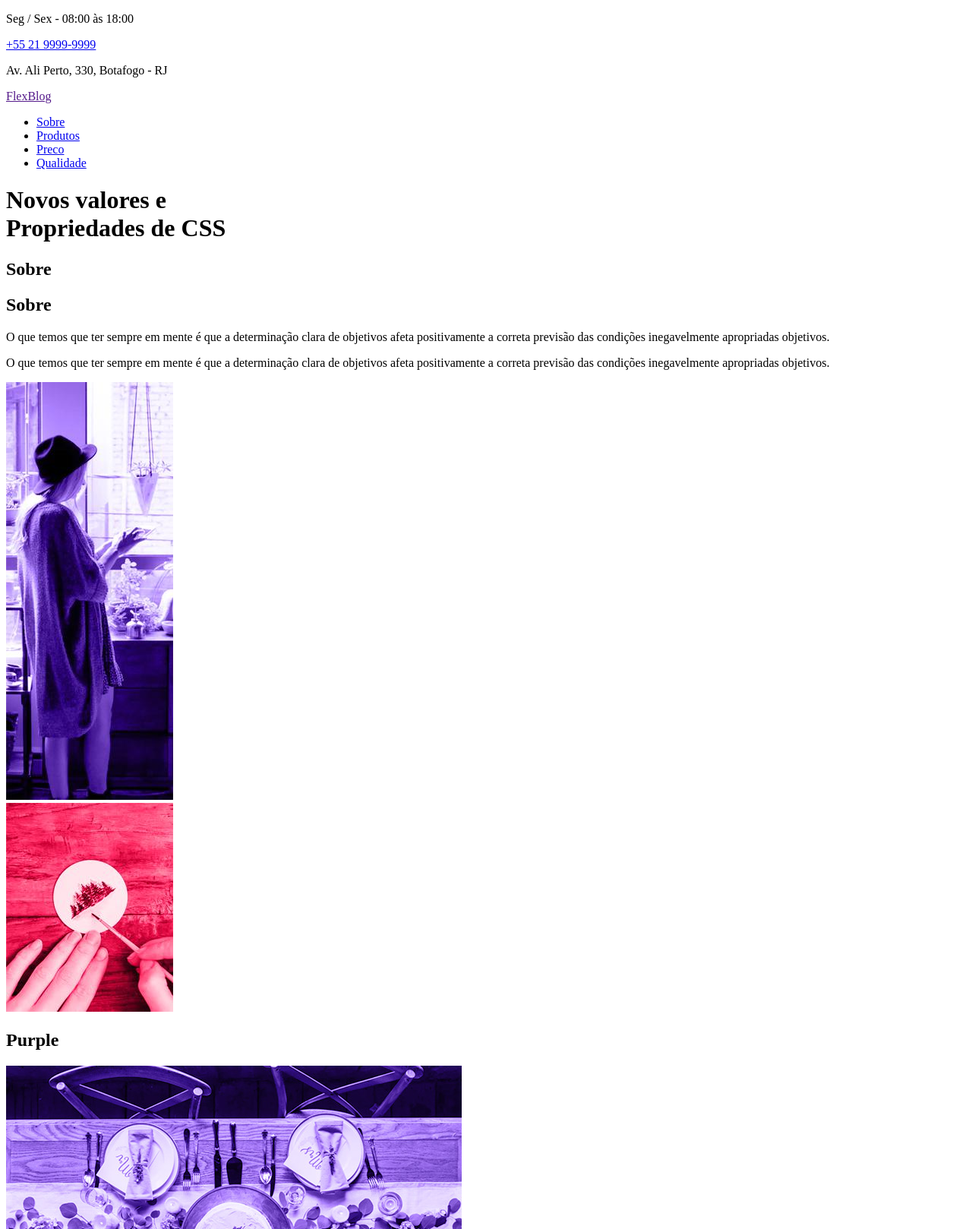
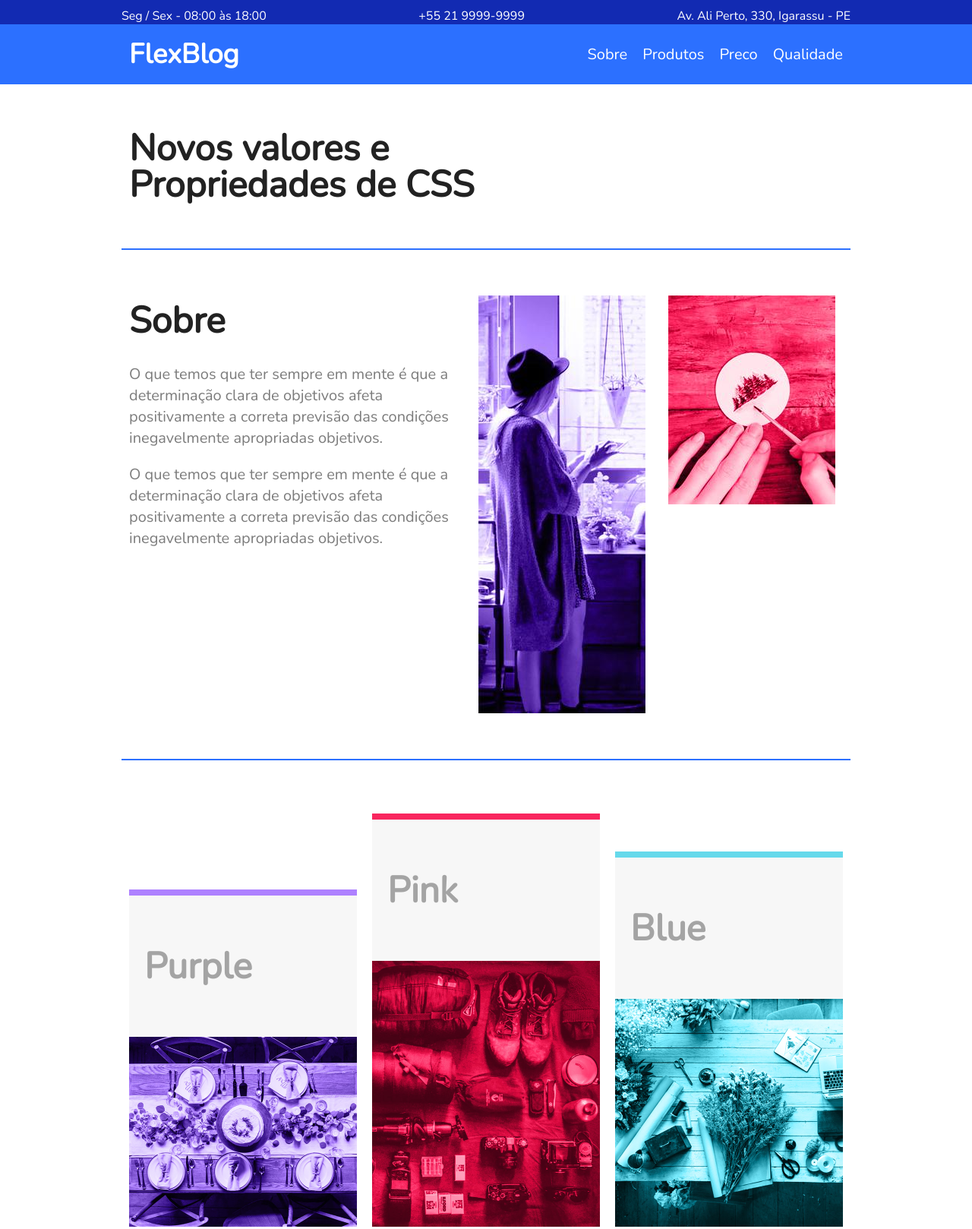
Before and after one commit to VICTORHUGOJS/CSS-FLEX, a plain HTML site: page CSS FLEXBOX/index.html in a window 1280 px wide. Shown: the top 1618 px of the page at 76% size. Drawn offline with nearby package versions, Linux system fonts and the light colour scheme.

Commit message:
css alter

```diff
--- a/CSS FLEXBOX/css/estilo.css
+++ b/CSS FLEXBOX/css/estilo.css
@@ -0,0 +1,221 @@
+body,h1, h2, p , ul, li , a      /* Resert estilo */
+{
+    margin: 0px;
+    padding: 0px;
+}
+
+body  /*     */
+{
+    font-family: "Nunito", Helvetica, Arial, sans-serif;
+    color: #222222;
+}
+
+ul {  /* Retirando estilo    */
+    list-style: none;
+}
+a {
+    text-decoration: none;
+}
+
+img {  /* Responsivo */
+    display: block;
+    max-width: 100%;  /*  não estoura o container   */
+}
+
+ *{
+     box-sizing: border-box; /*  caixa de borda*/
+ }
+
+/* Superinfo*/
+
+.superinfo-bg {
+    background: #122ab2;
+    color: white;
+
+}
+
+.superinfo {
+    max-width: 960px; /*  largura máxima Passo de 960 alinha ao centro  */
+    margin:0 auto;
+    display: flex;
+    justify-content: space-between ;  /*Criar um espaçamento nos elemento  */
+    flex-wrap: wrap; /*Quebra o elemento para a proxima linha */
+    padding-top: 10px; /*Desgruda do topo  = acolchoado*/
+}
+
+.superinfo p , superinfo a {
+    margin: 0 px 10px 10px; /* Desgruda elementos da ponta*/
+}
+.superinfo a {
+    color: white;
+}
+
+/* Menu*/
+
+.menu-bg {
+    background: #2c70ff;
+}
+
+.menu {
+    max-width: 960px;
+    margin: 0 auto;    /*  largura máxima Passo de 960 alinha ao centro  */
+    padding: 15px 0 ; /* Distancia entre o elemento e o topo  */
+    display: flex; /* Um item do lado do outrio*/
+    flex-wrap: wrap; /* Quebra se passa do px*/
+    justify-content: space-between; /* Criar um espaçamento entre os items*/
+    align-items: center; /* Alinha ao centro*/
+}
+
+.menu a {
+    color:white;
+}
+
+.menu-logo a{
+    font-size: 2.25em;
+    font-weight: bold; /*peso da fonte / bold = negrito*/
+    margin: 0 10px; /* mante a distancia/ Quando o item diminuir não gruda*/
+}
+
+.menu-nav  ul{
+    display: flex; /*Flex ficar um do lado do outro*/
+    flex-wrap: wrap; /*quebra pra nao ultrapassa o limite do container*/
+}
+
+.menu-nav a {
+    font-size: 1.25em;
+    display: block;
+    padding: 10px; /*Criar distancia entre os items*/
+}
+
+.menu-nav a:hover{ /*Efeito sobre o menu*/
+    color: #122ab2;
+
+}
+
+/*Introducao*/
+
+.introducao {
+    font-size: 3em;
+    line-height: 1; /*Gruda*/
+    max-width: 960px;
+    margin: 0 auto; /*Alinha*/
+    padding: 60px 10px;
+}
+
+/*Sobre*/
+
+.sobre {
+    border-top: 2px solid #2c70ff; /*Criar bordas*/
+    border-bottom: 2px solid #2c70ff;
+    max-width: 960px;
+    margin: 0 auto; /*Alinha*/
+    padding: 60px 0;
+    display: flex; /* */
+    flex-wrap: wrap; /*Quebra elemento responsivo*/
+
+     }
+
+     .sobre-info
+     {
+         flex: 2 1 300px;
+         margin: 0 10px; /*Alinha e criar um espaçamento*/
+     }
+
+     .sobre-info h1{
+         font-size: 3em;
+         margin-bottom: .5em; /*Criar uma magem*/
+
+     }
+     .sobre-info p {
+         font-size: 1.25em;
+         line-height: 1.4;
+         margin-bottom: 1em;
+         color: #7c7c7c;
+     }
+     .sobre-img {
+         flex: 1 1 160px;
+         margin: 0 10px;
+
+     }
+
+     .produtos {
+         max-width: 960px; /*Colocando dentro do container*/
+         margin: 60px auto;
+     }
+
+     .produtos h1 {
+         font-size: 3em;
+         margin: 0 10px 60px 10px; /*Mante o alinhamento da linha*/
+     }
+
+
+     .produtos-container {
+         display: flex; /*imgs em linha um do lado da outra*/
+         flex-wrap: wrap; /*quebra */
+         align-items: end;
+     }
+     .produtos-item {
+         flex: 1 1  175px; /* Uma img do lado da outra quando passa de 175 quebra*/
+         margin: 10px;
+
+     }
+
+     .produtos-item h2 {
+         font-size: 3em;
+         color: #a4a4a4;
+         background: #f7f7f7;
+         padding: 60px 20px; /* Preenchimento*/
+     }
+
+     .purple {
+         border-top: 8px solid #ae81ff;
+     }
+     .Pink {
+        border-top: 8px solid #f9265e;
+    }
+    .blue {
+        border-top: 8px solid #66d9eb;
+        align-self: flex-end; /*Colocar o elemento no final*/
+    }
+
+    /*Preco*/
+
+    .preco {
+        background: #f7f7f7;
+        padding: 60px; /*Se expandi o maximo possivel / sombra ao redor*/
+        display: flex; /* lado a lado*/
+        flex-wrap: wrap; /*Quebra o conteudo*/
+        align-items: flex-end; /*Alinha*/
+    }
+
+    preco-item {
+        flex:1; /*Cresce de ponta a ponta*/
+        border:4px solid white ;
+        padding: 20px; /*Separar os conteudos*/
+        margin: 10px;
+    }
+
+    .preco-item h2 {
+        font-size: 3em;
+        color: #a4a4a4;
+        text-align: center;
+        margin-top: 20px; /*Criar um espaçamento maior a cima*/
+    }
+
+    .preco-item span {
+        max-width: 300px;
+        margin: 20px auto; /*Alinha ao centro*/
+        display: block;
+        font-size: 3em;
+        text-align: center;
+        font-weight: bold;
+        padding: 10px 0 5px 0;
+        border-top: 4px solid white; /*
+        borda superior*/
+        border-bottom: 4px solid white; /*Borda inferior*/
+    }
+
+    .preco-item sup
+    {
+       font-size: 1.5rem;
+    }
--- a/CSS FLEXBOX/index.html
+++ b/CSS FLEXBOX/index.html
@@ -4,7 +4,8 @@
     <meta charset="UTF-8">
     <meta name="viewport" content="width=device-width, initial-scale=1.0">
     <title>FlexBlog</title>
-    <link href="https://fonts.googleapis.com/css2?family=Nunito:wght@300&display=swap" rel="stylesheet">
+    <link href="https://fonts.googleapis.com/css2?family=Nunito:wght@300
+	&display=swap" rel="stylesheet">
     <link rel="stylesheet" type="text/css" href="css/estilo.css" />
 </head>
 <body>
@@ -12,7 +13,7 @@
         <div class="superinfo">
             <p>Seg / Sex - 08:00 às 18:00</p>
             <a href="tel:+552199999999">+55 21 9999-9999</a>
-			<p>Av. Ali Perto, 330, Botafogo - RJ</p>
+			<p>Av. Ali Perto, 330, Igarassu - PE</p>
         </div>
     </div >
 
@@ -21,7 +22,7 @@
             <div class="menu-logo">
                 <a href="">FlexBlog</a>
             </div>
-            <nav>
+            <nav class=menu-nav>
                 <ul>
                     <li><a href="#sobre">Sobre</a></li>
                     <li><a href="#sobre">Produtos</a></li>
@@ -36,7 +37,6 @@
 
     <section class="sobre" id="sobre">
         <div class="sobre-info">
-            <h1>Sobre</h1>
             <h1>Sobre</h1>
 			<p>O que temos que ter sempre em mente é que a determinação clara de objetivos afeta positivamente a correta previsão das condições inegavelmente apropriadas objetivos.</p>
 			<p>O que temos que ter sempre em mente é que a determinação clara de objetivos afeta positivamente a correta previsão das condições inegavelmente apropriadas objetivos.</p>
@@ -57,11 +57,11 @@
             </div>
             <div class="produtos-item Pink">
                 <h2>Pink</h2>
-                <img src="img/produtos2.jpg" alt="Produtos 1">
+                <img src="img/produtos2.jpg" alt="Produtos 2">
             </div>
             <div class="produtos-item blue">
                 <h2>Blue</h2>
-                <img src="img/produtos3.jpg" alt="Produtos 1">
+                <img src="img/produtos3.jpg" alt="Produtos 3">
             </div>
         </div >
     </section>
```
